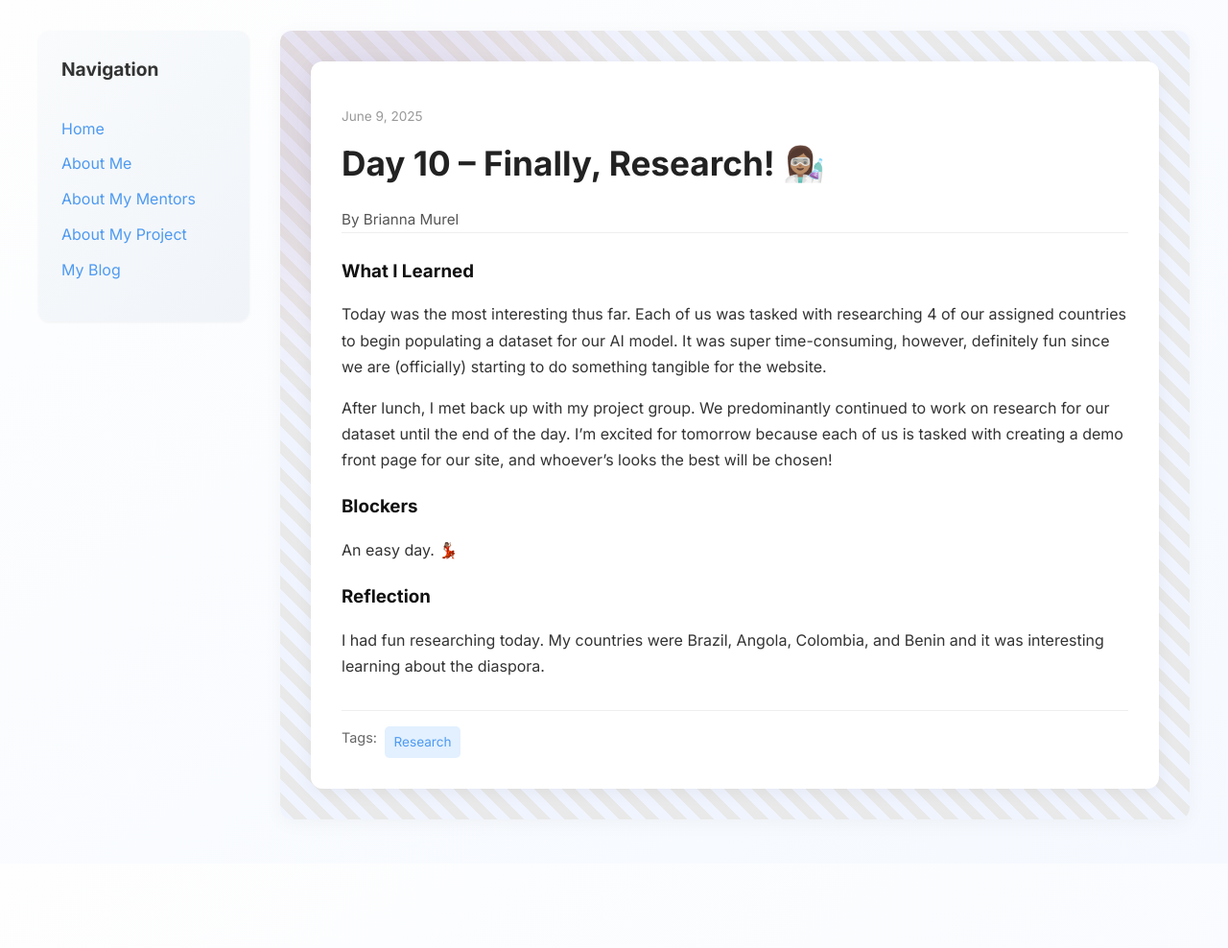
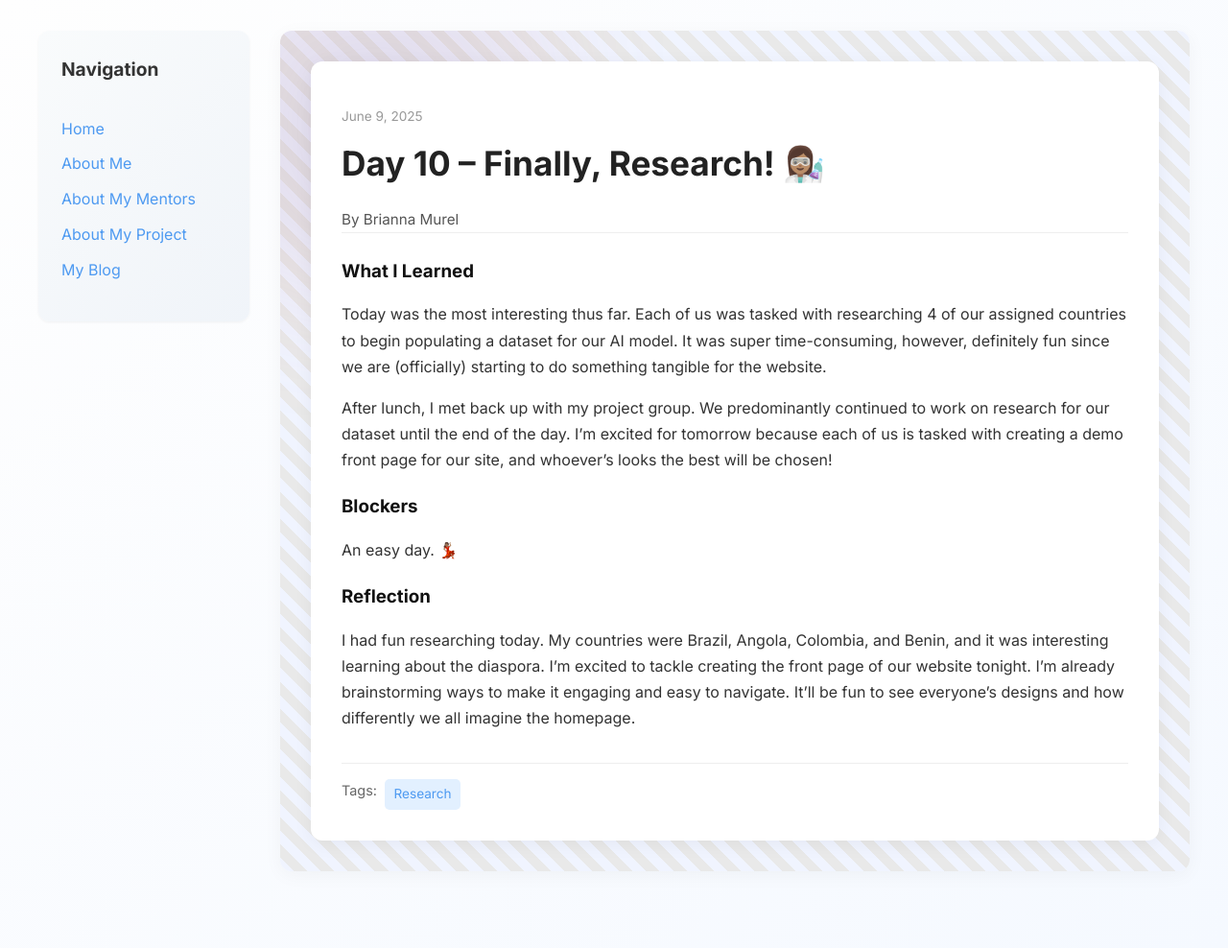
Before and after one commit to brmu22/brmu22.github.io, a Jekyll site: the page built from _posts/2025-06-09-day-10.md, in a window 1280 px wide. Shown: the whole page at 96% size. Built offline with Jekyll 4.4.1, drawn with Linux system fonts in a browser that asks for light colours; before the commit the page ends 900 px from its top, so only the background shows below that.

Commit message:
Update 2025-06-09-day-10.md

```diff
--- a/_posts/2025-06-09-day-10.md
+++ b/_posts/2025-06-09-day-10.md
@@ -15,5 +15,5 @@ blockers: |
   An easy day. 💃🏽
 
 reflection: |
-  I had fun researching today. My countries were Brazil, Angola, Colombia, and Benin and it was interesting learning about the diaspora.
+  I had fun researching today. My countries were Brazil, Angola, Colombia, and Benin, and it was interesting learning about the diaspora. I'm excited to tackle creating the front page of our website tonight. I’m already brainstorming ways to make it engaging and easy to navigate. It’ll be fun to see everyone’s designs and how differently we all imagine the homepage.
 ---
```
